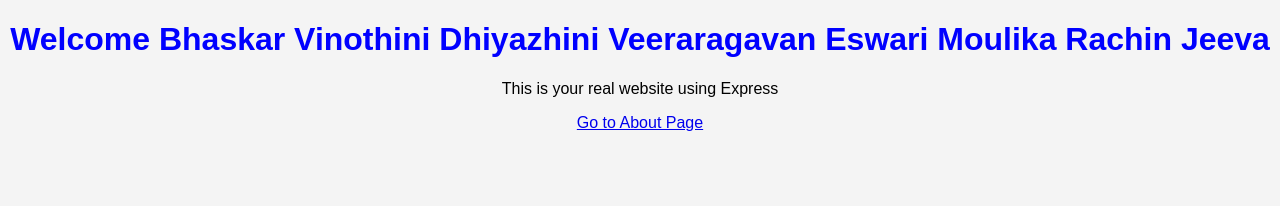
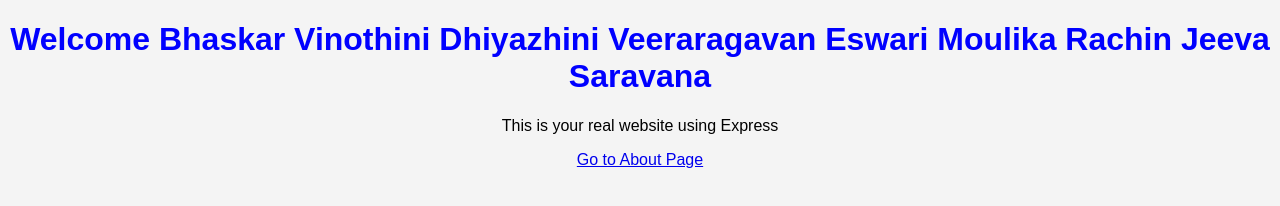
Before and after one commit to bhaskarveeraragavanofficial/my-node-app, a website: page views/index.html in a window 1280 px wide. Drawn offline with Linux system fonts and the light colour scheme.

Commit message:
Saravana Aaded

```diff
--- a/views/index.html
+++ b/views/index.html
@@ -5,7 +5,7 @@
   <link rel="stylesheet" href="/style.css">
 </head>
 <body>
-  <h1>Welcome Bhaskar Vinothini Dhiyazhini Veeraragavan Eswari Moulika Rachin Jeeva</h1>
+  <h1>Welcome Bhaskar Vinothini Dhiyazhini Veeraragavan Eswari Moulika Rachin Jeeva Saravana</h1>
   <p>This is your real website using Express</p>
 
   <a href="/about">Go to About Page</a>
```
